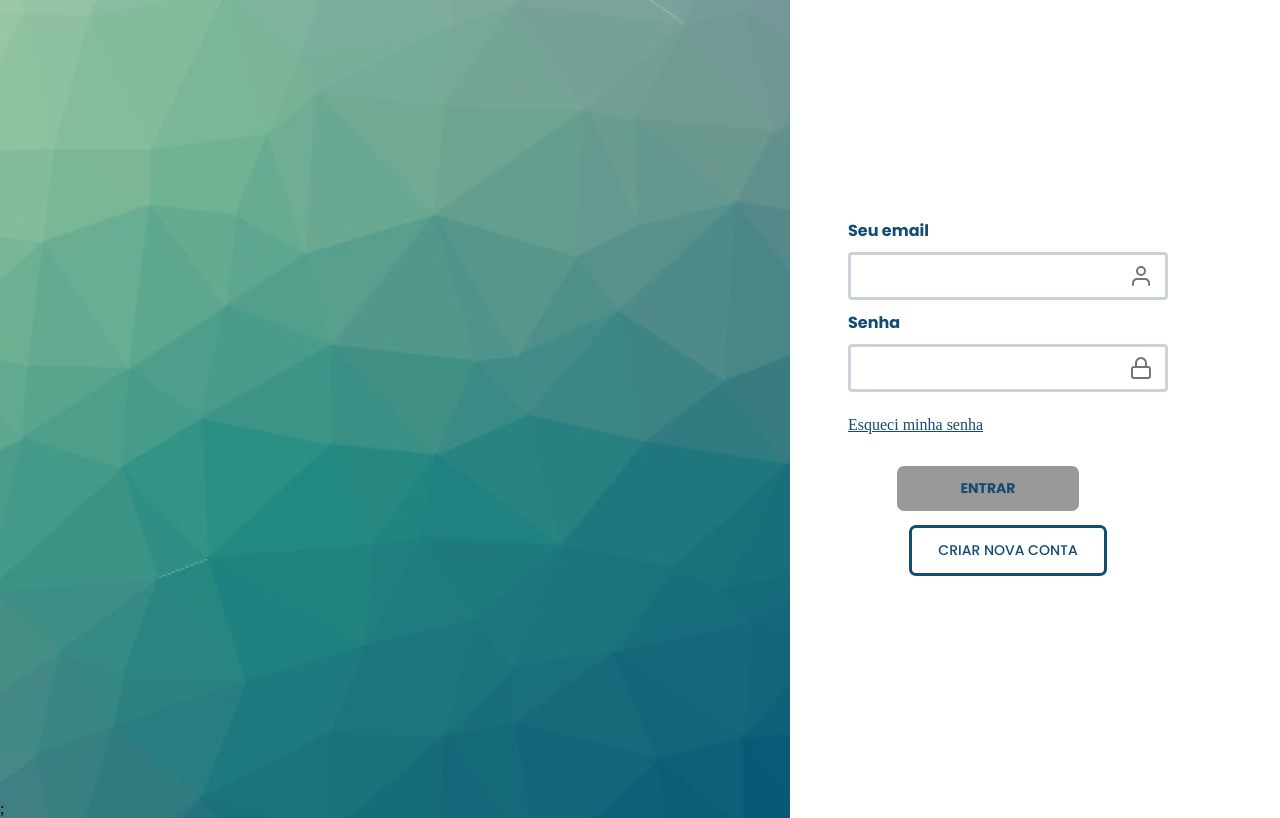
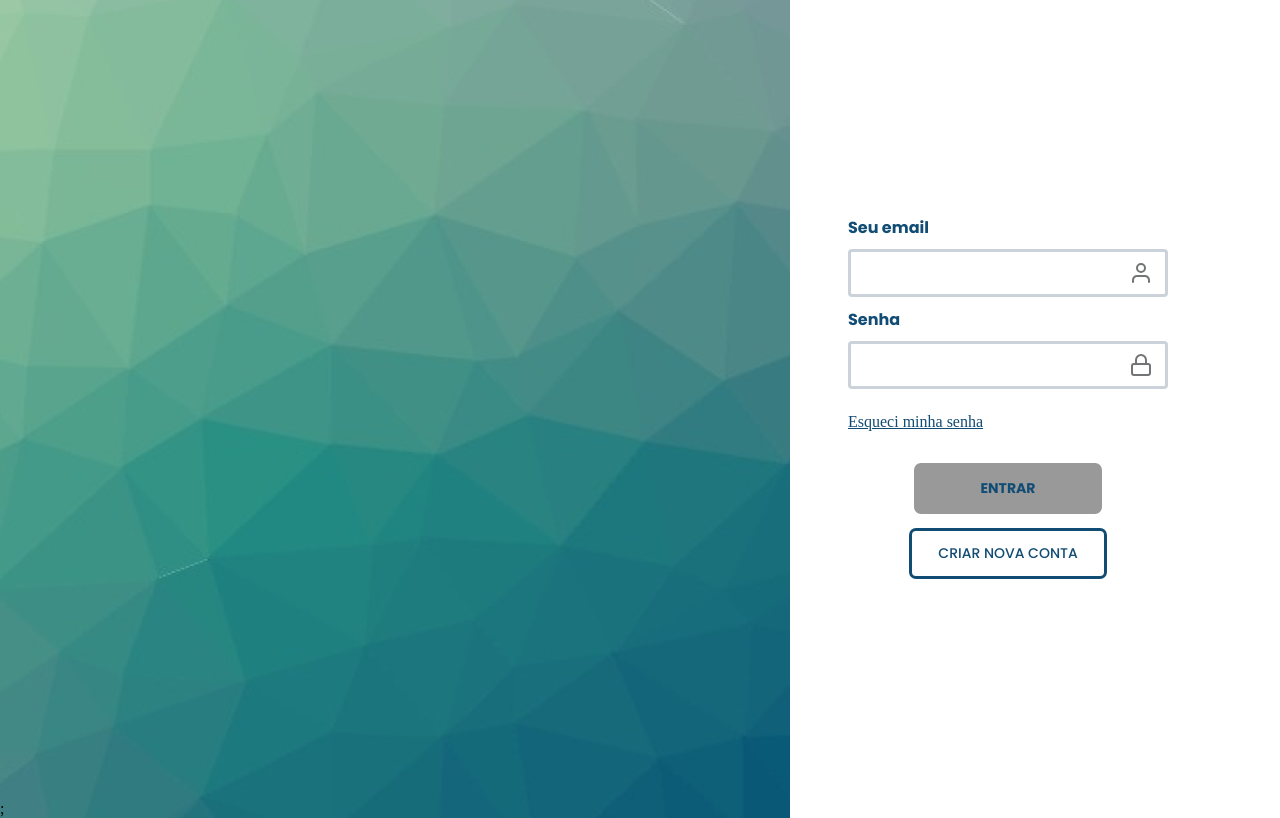
Before and after one commit to Maria-Eduarda90/tcc, a React (Create React App) app in the folder front-end/: page / in a window 1280 px wide. Built offline with nearby package versions, Linux system fonts and the light colour scheme.

Commit message:
alterações no layout do botão de login

```diff
--- a/front-end/src/styles/pages/cadastrarAdmin.css
+++ b/front-end/src/styles/pages/cadastrarAdmin.css
@@ -19,7 +19,7 @@
 }
 
 .content .input-icons h1 {
-    margin-top: 0.625rem;
+    margin-top: 1rem;
 }
 
 .LinkPropsButton .continue {
@@ -32,8 +32,6 @@
     font-weight: 700;
     padding: 0.75rem 3.5rem;
     background-position: 96%;
-
-
  }
 .LinkPropsButton .continueCorazul {
     line-height: 1.31rem;
--- a/front-end/src/styles/pages/login.css
+++ b/front-end/src/styles/pages/login.css
@@ -67,14 +67,14 @@ input{
 }
 
 button.noProssed{
-    border: none;
+    border: .2rem solid #999;
     background-color: #999;
     cursor: no-drop;
     border-radius: 0.437rem;
     font-size: 0.875rem;
     color: var(--blue-dark);
     font-family: 'Poppins', sans-serif;
-    margin-right: 2.5rem;
+
     font-weight: 700;
     margin-bottom: 0.937rem;
     padding: 0.75rem 4rem;
@@ -85,7 +85,6 @@ button.enter{
     border-radius: 0.437rem;
     font-size: 0.875rem;
     font-family: 'Poppins', sans-serif;
-    margin-right: 2.5rem;
 }
 
 
```
